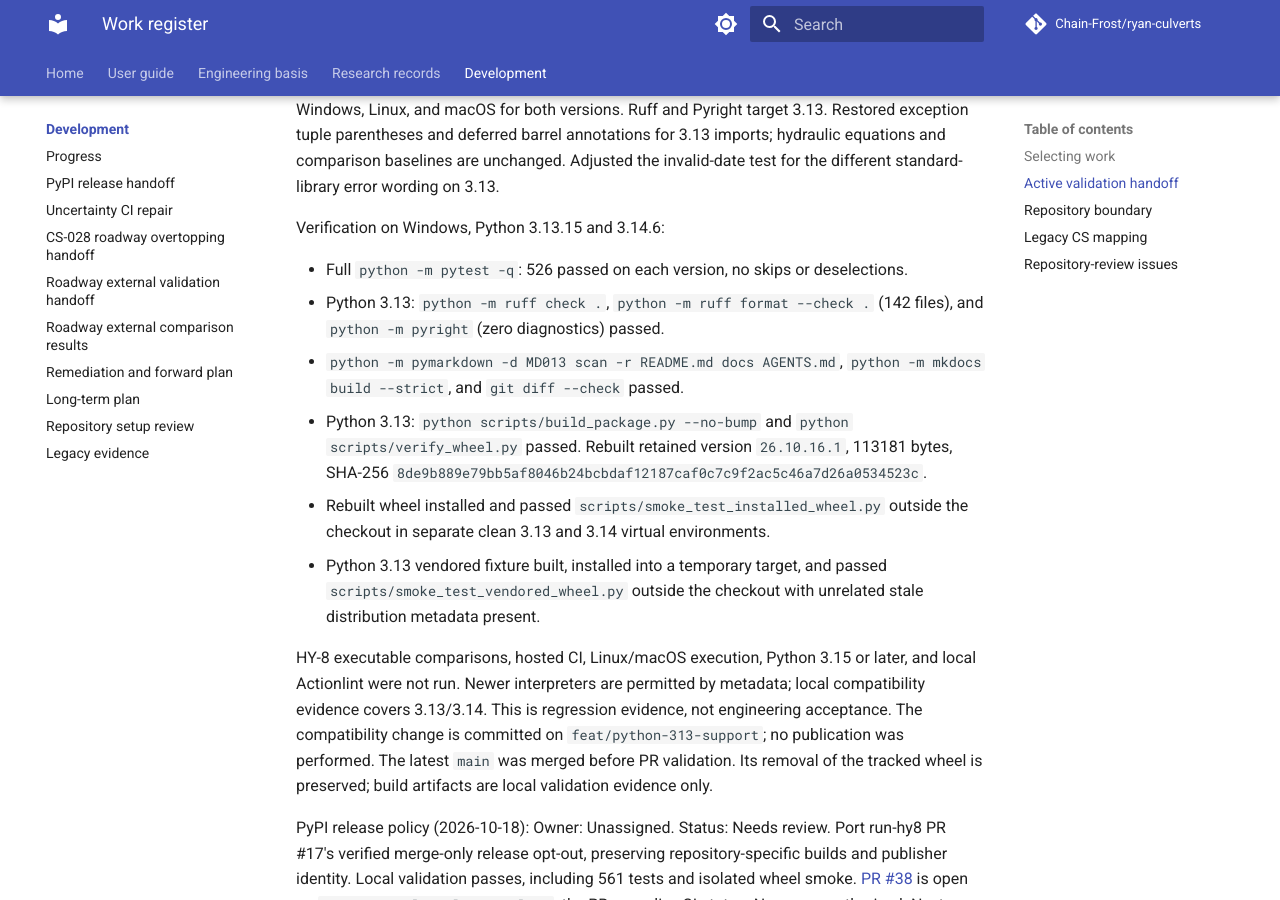
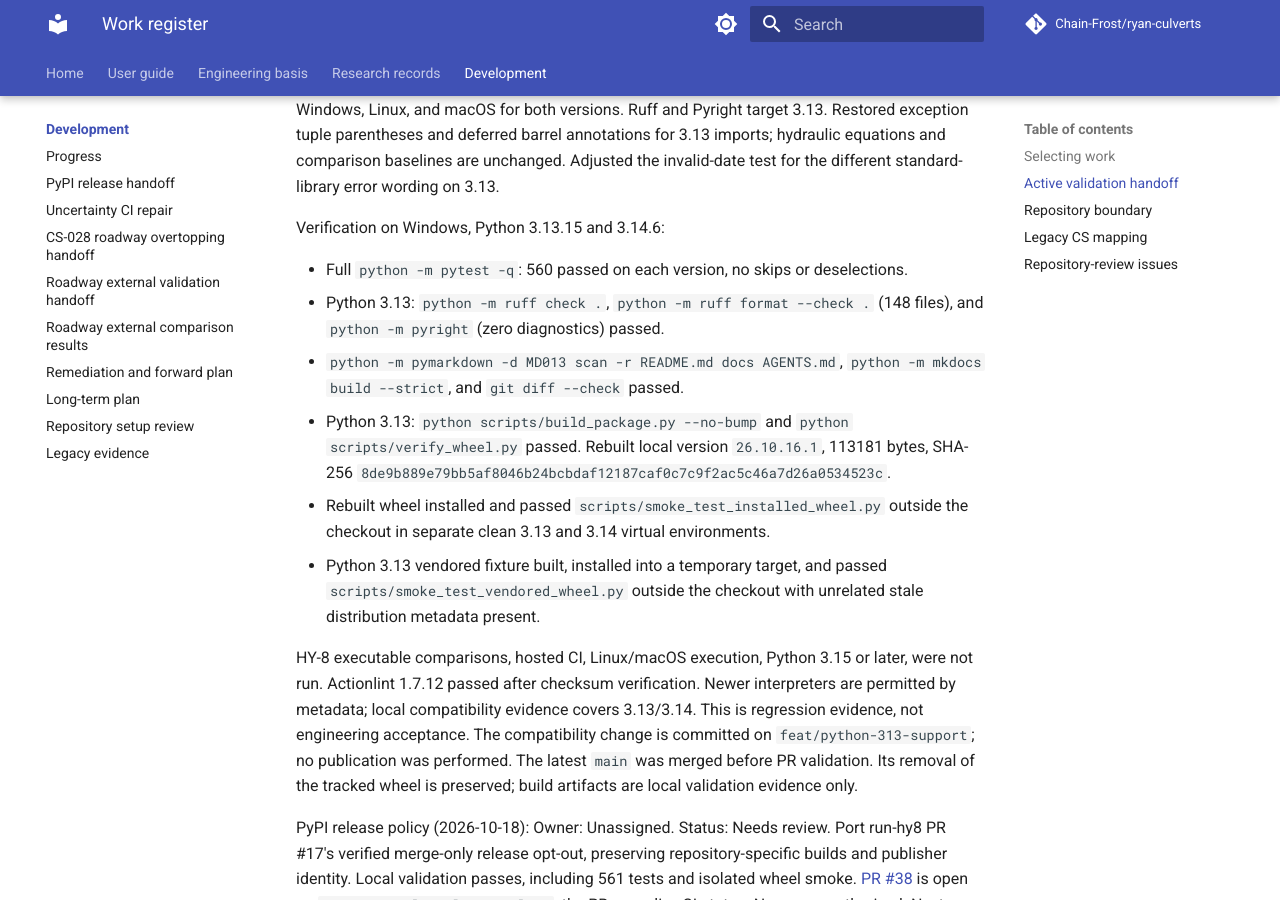
Before and after one commit to Chain-Frost/ryan-culverts, an MkDocs documentation site: the page built from docs/work/README.md, in a window 1280 px wide and 900 px high, scrolled down 636 px. Built offline with MkDocs 1.6.1 and Material for MkDocs 9.7.7, drawn with Linux system fonts in a browser that asks for light colours; comment, search, counter and statistics services are not loaded.

Commit message:
Record validation after merging latest main

```diff
--- a/docs/work/README.md
+++ b/docs/work/README.md
@@ -27,13 +27,13 @@ Adjusted the invalid-date test for the different standard-library error wording
 
 Verification on Windows, Python 3.13.15 and 3.14.6:
 
-- Full `python -m pytest -q`: 526 passed on each version, no skips or deselections.
+- Full `python -m pytest -q`: 560 passed on each version, no skips or deselections.
 - Python 3.13: `python -m ruff check .`, `python -m ruff format --check .`
-  (142 files), and `python -m pyright` (zero diagnostics) passed.
+  (148 files), and `python -m pyright` (zero diagnostics) passed.
 - `python -m pymarkdown -d MD013 scan -r README.md docs AGENTS.md`,
   `python -m mkdocs build --strict`, and `git diff --check` passed.
 - Python 3.13: `python scripts/build_package.py --no-bump` and
-  `python scripts/verify_wheel.py` passed. Rebuilt retained version `26.10.16.1`,
+  `python scripts/verify_wheel.py` passed. Rebuilt local version `26.10.16.1`,
   113181 bytes, SHA-256
   `8de9b889e79bb5af8046b24bcbdaf12187caf0c7c9f2ac5c46a7d26a0534523c`.
 - Rebuilt wheel installed and passed `scripts/smoke_test_installed_wheel.py`
@@ -43,7 +43,7 @@ Verification on Windows, Python 3.13.15 and 3.14.6:
   distribution metadata present.
 
 HY-8 executable comparisons, hosted CI, Linux/macOS execution, Python 3.15 or later,
-and local Actionlint were not run. Newer interpreters are permitted by metadata;
+were not run. Actionlint 1.7.12 passed after checksum verification. Newer interpreters are permitted by metadata;
 local compatibility evidence covers 3.13/3.14. This is regression evidence, not
 engineering acceptance. The compatibility change is committed on `feat/python-313-support`; no publication
 was performed. The latest `main` was merged before PR validation. Its removal of the
```
Also changed, not shown: docs/releases/README.md (+2 -2 lines).
